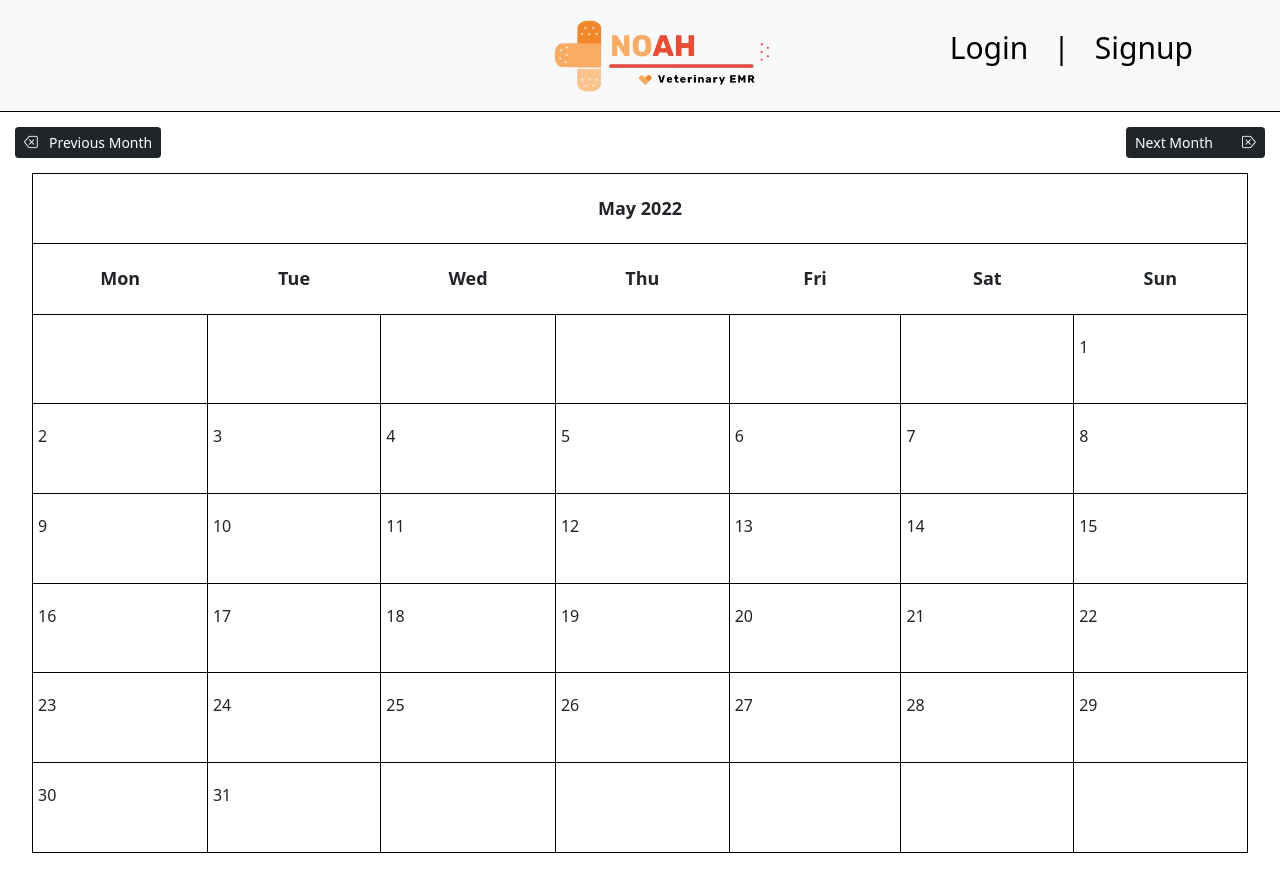
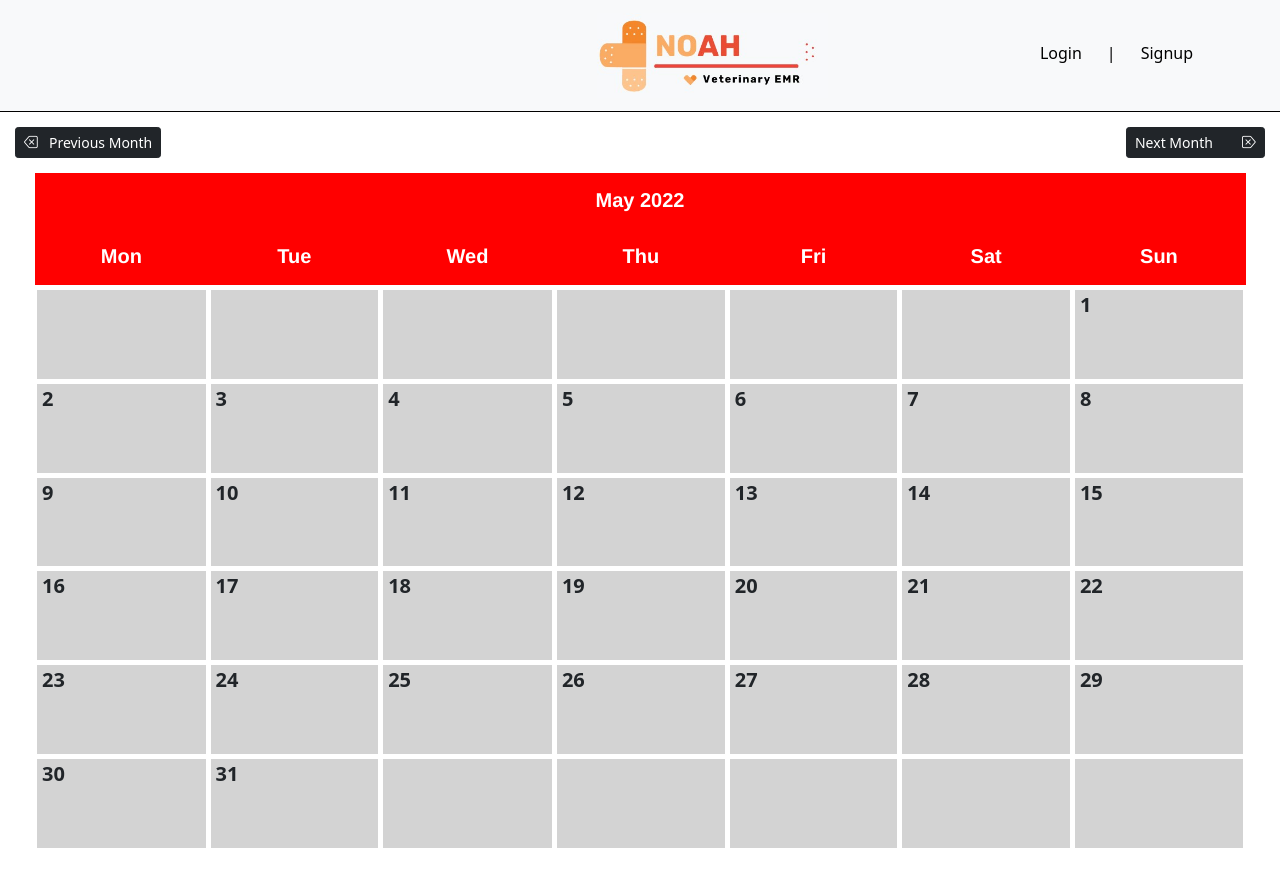
Before and after one commit to zane-kh/Group_Project_3, a Django app: page /calendar/ in a window 1280 px wide. Run offline with Django 4.2, Linux system fonts and the light colour scheme; data that the repository does not hold is empty; some libraries are stand-ins or nearby versions.

Commit message:
calendar css and time

```diff
--- a/cal/utils.py
+++ b/cal/utils.py
@@ -1,5 +1,6 @@
 from datetime import datetime, timedelta
 from calendar import HTMLCalendar
+from xml.dom.expatbuilder import theDOMImplementation
 from .models import Event
 
 class Calendar(HTMLCalendar):
@@ -15,10 +16,12 @@ class Calendar(HTMLCalendar):
 
         for event in events_per_day:
             # d += f"<li> {event.title} </li>"
-            d += f'<li> {event.get_html_url} </li>'
+            format = "%I:%M %p"
+            d += f'<li> {event.get_html_url} - {event.start_time.strftime(format)}</li>'
 
         if day != 0:
             return f"<td><span class='date'>{day}</span><ul> {d} </ul></td>"
+
 
         return '<td></td>'
 
@@ -32,7 +35,7 @@ class Calendar(HTMLCalendar):
     def formatmonth(self, withyear = True):
         events = Event.objects.filter(start_time__year = self.year, start_time__month = self.month)
 
-        cal =  f'<table border="0" cellpadding="0" cellspacing="0" class="calendar" >\n'
+        cal =  f'<table cellpadding="0" cellspacing="0" class="calendar" >\n'
         cal += f'{self.formatmonthname(self.year, self.month, withyear=withyear)}'
         cal += f'{self.formatweekheader()}\n'
 
--- a/main_app/static/css/styles.css
+++ b/main_app/static/css/styles.css
@@ -43,24 +43,31 @@
     font-size: 13px;
     align-items: top;
     margin-bottom: 40px;
+
 }
 
 .calendar tr,
 .calendar td {
-    border: 1px solid black;
+    border: black;
+
 }
 
 .calendar th {
-    padding: 10px;
     text-align: center;
-    font-size: 18px;
+    font-size: 20px;
+    background-color: red;
+    color: white;
+    font-family: helvetica;
+
 }
 
 .calendar td {
     width: 200px;
     max-height: 150px;
-    padding: 20px 0px 0px 5px;
+    padding: 0px 0px 0px 5px;
     vertical-align: text-top;
+    background-color: lightgray;
+    border: 5px solid white;
 }
 
 .month {
@@ -68,7 +75,9 @@
 }
 
 .date {
-    font-size: 16px;
+    font-size: 20px;
+    font-weight: 600;
+
 }
 
 ul {
@@ -77,11 +86,13 @@ ul {
 }
 
 a {
-    color: #17a2b8;
+    color: black;
+    font-size: 16px;
 }
 
 li {
     list-style: none;
+    font-size: 16px;
 }
 
 .left {
```
